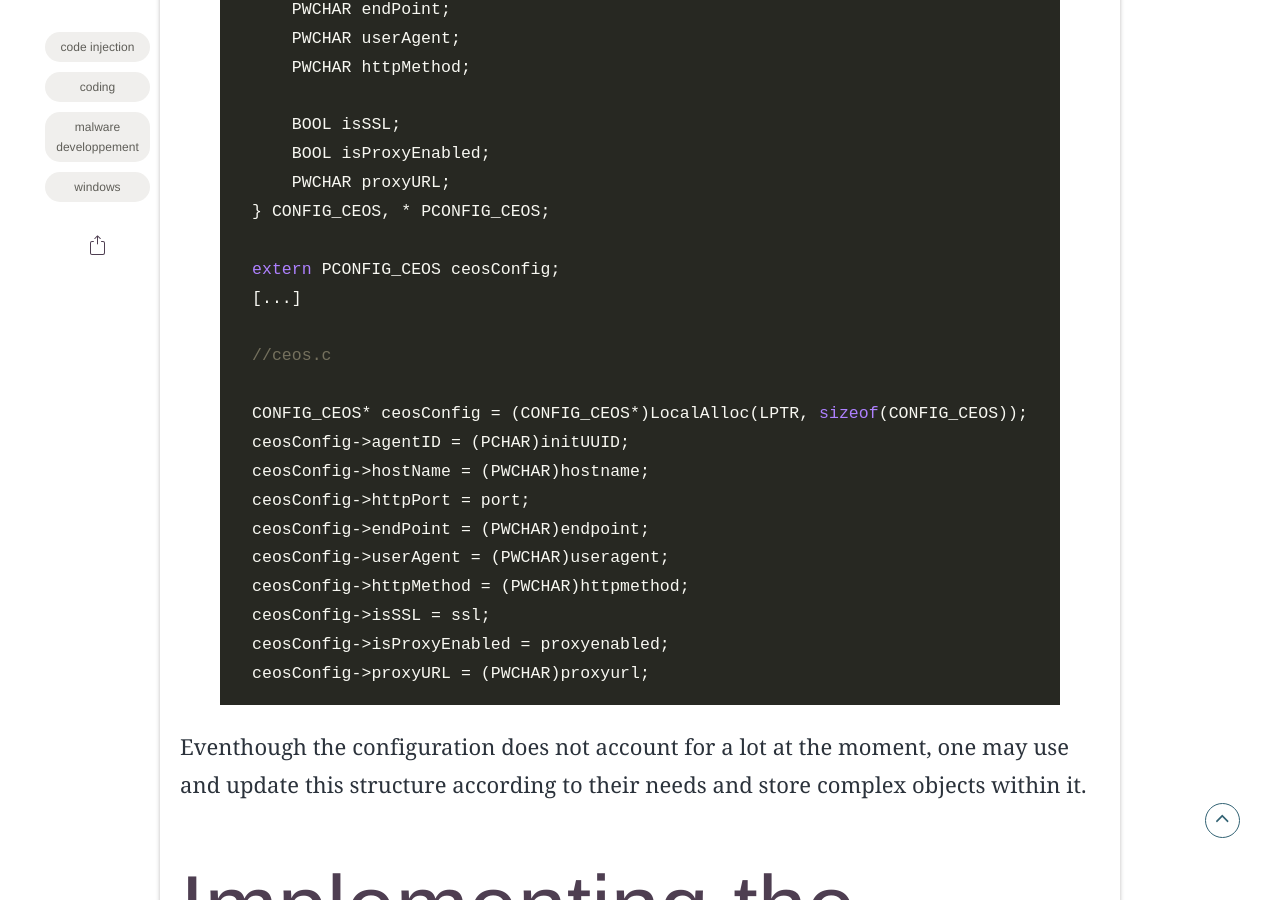
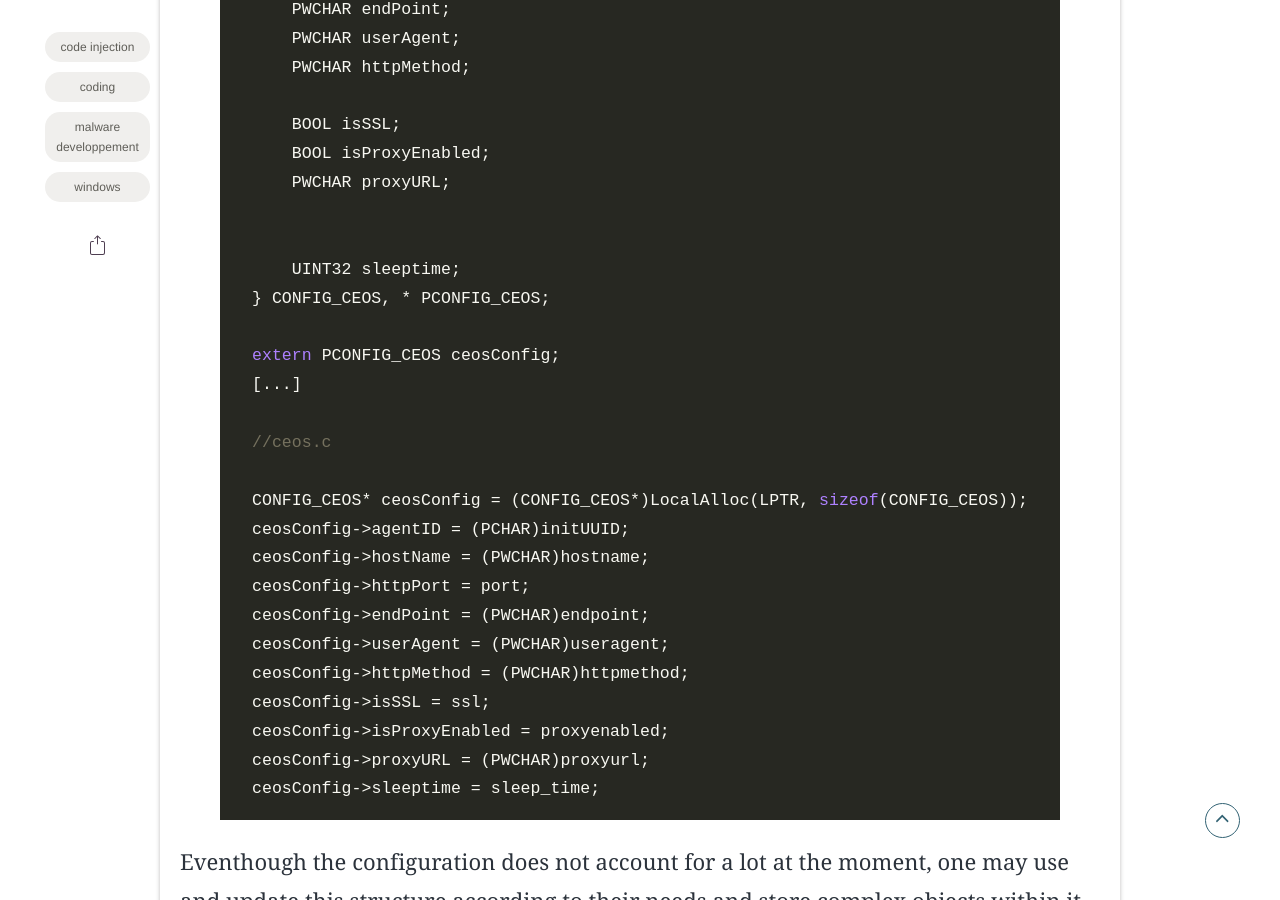
Before and after one commit to Red-Team-SNCF/Red-Team-SNCF.github.io, a Jekyll site: the page built from _posts/2024-04-30-how-to-create-your-own-mythic-agent-in-c.md, in a window 1280 px wide and 900 px high, scrolled down 25714 px. Built offline with Jekyll 4.4.1, drawn with Linux system fonts in a browser that asks for light colours; some web fonts are replaced.

Commit message:
Update 2024-04-30-how-to-create-your-own-mythic-agent-in-c.md

```diff
--- a/_posts/2024-04-30-how-to-create-your-own-mythic-agent-in-c.md
+++ b/_posts/2024-04-30-how-to-create-your-own-mythic-agent-in-c.md
@@ -532,6 +532,9 @@ typedef struct
     BOOL isSSL;
     BOOL isProxyEnabled;
     PWCHAR proxyURL;
+
+
+    UINT32 sleeptime;
 } CONFIG_CEOS, * PCONFIG_CEOS;
 
 extern PCONFIG_CEOS ceosConfig;
@@ -548,6 +551,7 @@ ceosConfig->httpMethod = (PWCHAR)httpmethod;
 ceosConfig->isSSL = ssl;
 ceosConfig->isProxyEnabled = proxyenabled;
 ceosConfig->proxyURL = (PWCHAR)proxyurl;
+ceosConfig->sleeptime = sleep_time;
 {% endhighlight %}
 
 Eventhough the configuration does not account for a lot at the moment, one may use and update this structure according to their needs and store complex objects within it.
```
